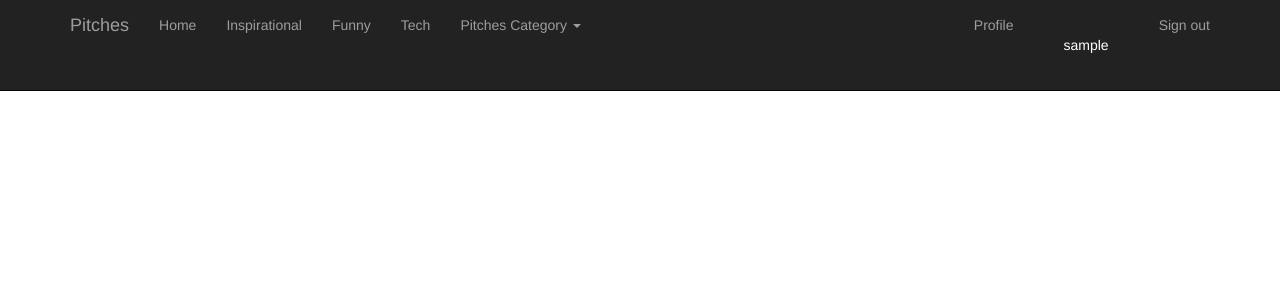
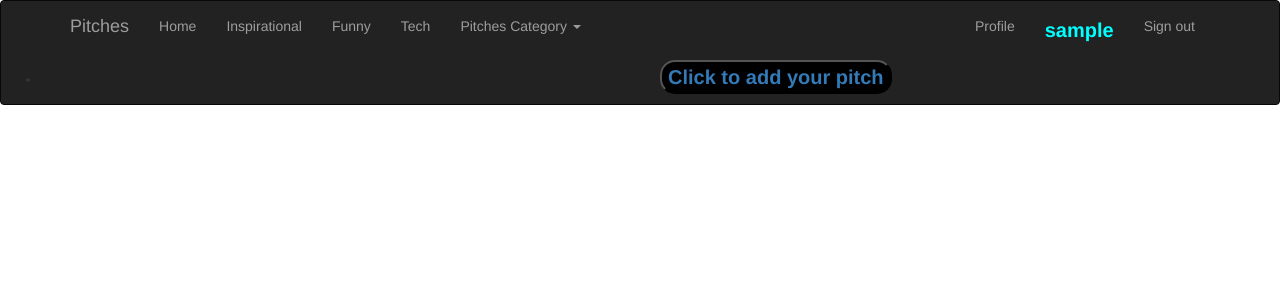
Before and after one commit to catherinekimani/pitches, a Flask app: page / in a window 1280 px wide. Shown: the top 300 px of the page. Run offline with Flask 2, Linux system fonts and the light colour scheme; the visitor is signed in with stand-in values (Sample User, id 1); data comes from the database, SQL or seed files in the repository; data that the repository does not hold is empty; some libraries are stand-ins or nearby versions.

Commit message:
Style: Add slight styling changes

```diff
--- a/app/static/CSS/index.css
+++ b/app/static/CSS/index.css
@@ -2,7 +2,6 @@ h1{
     color: rgba(0, 5, 11, 0.889);
     font-weight: bold;
     font-family: sans-serif;
-    margin-top: 8%;
     width: 80%;
 
 }
@@ -14,7 +13,7 @@ h1{
 
 /* cards styling */
 .caption{
-    background-color: rgba(237, 245, 246, 0.969);
+    background-color: #dee2e6;
 }
 
 /* button */
@@ -44,6 +43,22 @@ h1{
     font-weight: bold;
 }
 
+.btn4{
+    background-color: black;
+    margin-left:50%;
+    font-size: 20px;
+    font-weight: bolder;
+}
+
+/* newpitch */
+#NewPitch{
+    background-color: blue;
+    margin-left: 40%;
+    padding: 20%;
+    padding-left: 2%;
+    padding-right: 2%;
+}
+
 .pic{
     background-color: rgb(18, 182, 182);
     height: 30vh;
@@ -60,12 +75,12 @@ h1{
     font-family: sans-serif;
 }
 
+
 .NoPic{
     color: rgb(227, 34, 9);
     font-weight: bold;
     font-size: 20px;
     font-family: sans-serif;
-    /* text-align: right; */
     margin-left: 100rem;
     margin-top: -40%;
 }
@@ -87,3 +102,16 @@ button{
 
     font-size: 15px;
 }
+
+/* comments styling */
+.comments{
+    background-color: blue;
+    width: 50%;
+    height: 30vh;
+    margin-left: 25%;
+}
+
+.com{
+    background-color: rgb(221, 217, 217);
+    height: 100vh;
+}
--- a/app/templates/index.html
+++ b/app/templates/index.html
@@ -19,10 +19,10 @@
                 <p style="font-size: 15px;">{{category.description}}</p>
                 <h4> Category:{{category.category}}</h4>
                 <h5> Post by {{category.user}}</h5>
-                <p>{{category.date_posted}}</p>
+                <p><mark>{{category.date_posted}}</mark></p>
                 <button class="btn1"> Like </button>
                 <button class="btn2"> Dislike </button>
-                <a href=""> <button class="btn3">Comment</button> </a>
+                <a href="/comments/{{category.id}}"> <button class="btn3">Comment</button> </a>
                 </div>
             </div>
         </div>
--- a/app/templates/navbar.html
+++ b/app/templates/navbar.html
@@ -1,4 +1,4 @@
-<nav class="navbar navbar-default navbar-fixed-top navbar-inverse">
+<nav class="navbar navbar-default navbar-inverse">
     <div class="container">
         <div class="navbar-header">
             <button type="button" class="navbar-toggle collapsed" data-toggle="collapse" data-target="#navbar"
@@ -12,7 +12,6 @@
         </div>
         <div id="navbar" class="navbar-collapse collapse">
             <ul class="nav navbar-nav">
-
                 <li><a href="/">Home</a></li>
                 <li><a href="#inspirational">Inspirational</a></li>
                 <li><a href="#funny">Funny</a></li>
@@ -30,7 +29,7 @@
             <ul class="nav navbar-nav navbar-right">
                 {% if current_user.is_authenticated %}
                 <li><a href="{{url_for('main.profile',uname=current_user.username)}}">Profile</a></li>
-                <li style="color:white;padding:35px;">{{current_user.username}}</li>
+                <li style="color:white;padding:15px; font-size: 20px; color: aqua; font-weight: bold;">{{current_user.username}}</li>
                 <li><a href="{{url_for('auth.logout')}}">Sign out</a></li>
                 {% else %}
                 <li><a href="{{url_for('auth.register')}}"><span class="glyphicon glyphicon-user">SignUp</span></a></li>
@@ -39,4 +38,12 @@
             </ul>
         </div>
     </div>
+            {% if current_user.is_authenticated %}
+            <ul>
+                <li class="nav-item">
+                    <a class="nav-link" href="{{url_for('main.new_pitch')}}"> <button class="btn4">Click to add your
+                        pitch</button></a>
+                </li>
+            </ul>
+            {% endif %}
 </nav>
```
